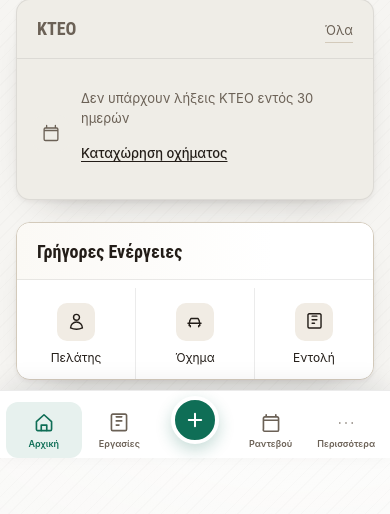
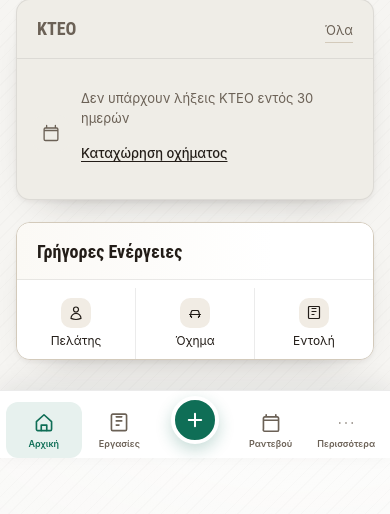
Before and after one commit to micktomi/garage, a Laravel app: page /workshop in a window 390 px wide. Shown: the part 386-900 px from the top of the page. Run offline with Laravel 12, Linux system fonts and the light colour scheme; the visitor is signed in with stand-in values (Sample User, id 1); data that the repository does not hold is empty; style sheets or scripts are compiled from the project's sources; some web fonts are replaced.

Commit message:
Polish mobile workshop layout

```diff
--- a/resources/css/workshop.css
+++ b/resources/css/workshop.css
@@ -2649,13 +2649,46 @@
             }
 
             .ws-quick-action {
-                min-height: 84px;
-                padding: 15px 6px 13px;
+                min-height: 64px;
+                padding: 10px 6px;
+            }
+
+            .ws-quick-action-main {
+                gap: 5px;
+            }
+
+            .ws-quick-action-icon {
+                width: 30px;
+                height: 30px;
+                flex: 0 0 30px;
+            }
+
+            .ws-quick-action-icon svg {
+                width: 16px;
+                height: 16px;
             }
 
             .ws-quick-action-label {
                 font-size: 12px;
                 line-height: 16px;
+            }
+
+            /* Compact KTEO rows and sub-headers: less vertical padding and a
+               tighter min-height than the shared/desktop rule, without
+               shrinking the call/SMS buttons below the 44px touch target
+               used everywhere else on mobile (see .ws-icon-action below). */
+            .ws-dashboard-kteo .ws-kteo-row {
+                min-height: 0;
+                padding: 9px 14px;
+                gap: 10px;
+            }
+
+            .ws-kteo-actions {
+                gap: 6px;
+            }
+
+            .ws-kteo-subhead {
+                padding: 6px 14px 5px;
             }
             body {
                 --nav-h: 68px;
```
